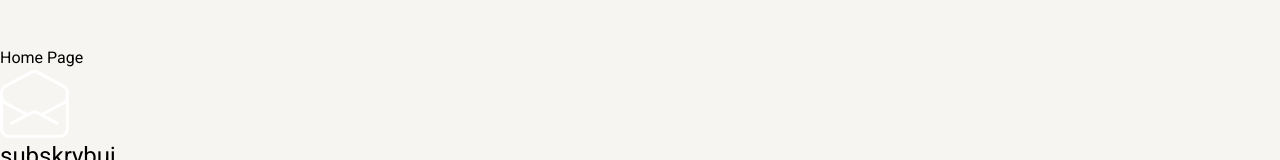
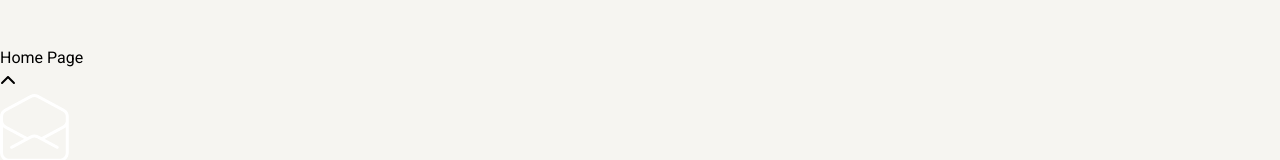
Before and after one commit to MargoKrk/Eco-bazarek, a React (Vite) app: page / in a window 1280 px wide. Shown: the part 3956-4116 px from the top of the page. Built offline with nearby package versions, Linux system fonts and the light colour scheme.

Commit message:
floating button

```diff
--- /dev/null
+++ b/src/components/FloatingButton.tsx
@@ -0,0 +1,25 @@
+import { FontAwesomeIcon } from "@fortawesome/react-fontawesome";
+import { HTMLAttributes } from "react";
+import { faChevronUp } from "@fortawesome/free-solid-svg-icons";
+
+export interface FloatingButtonProps extends HTMLAttributes<HTMLDivElement> {}
+
+export const FloatingButton = () => {
+
+    const handleScroll = () => {
+        window.scrollTo({
+            top: 0,
+            behavior: "smooth"
+        })
+    }
+
+  return (
+    <div className="flex justify-center items-center w-[42px] h-[42px] bg-[#46AA42] rounded-full fixed right-[27px] top-[624px]">
+      <FontAwesomeIcon
+        icon={faChevronUp}
+        className="w-[30px] h-[16px] text-white"
+        onClick={handleScroll}
+      />
+    </div>
+  );
+};
--- a/src/components/Header/Header.tsx
+++ b/src/components/Header/Header.tsx
@@ -4,7 +4,7 @@ import { Logo } from "./Logo";
 
 export const Header = () => {
   return (
-    <header className="sticky p-4 flex justify-between items-center h-[64px] bg-[#46AA42] text-white">
+    <header className="sticky top-0 p-4 flex justify-between items-center h-[64px] bg-[#46AA42] text-white">
       <Logo />
 
       <ul className="flex">
--- a/src/components/index.tsx
+++ b/src/components/index.tsx
@@ -2,3 +2,4 @@ export { Content } from "./Content";
 export { Header } from "./Header";
 export { Footer } from "./Footer";
 export { TextField } from "./TextField";
+export { FloatingButton } from "./FloatingButton"
--- a/src/pages/AboutUsPage.tsx
+++ b/src/pages/AboutUsPage.tsx
@@ -1,4 +1,4 @@
-import { Content } from "../components";
+import { Content, FloatingButton } from "../components";
 import AboutUsImage from "../images/about-us-hero.png";
 
 export const AboutUsPage = () => {
@@ -45,6 +45,7 @@ export const AboutUsPage = () => {
         <iframe src="https://player.vimeo.com/video/724732134?title=0&portrait=0&byline=0&autoplay=1&loop=1&transparent=1&muted=1"
         className="h-full left-0 absolute top-0 w-full"></iframe>
       </figure>
+      <FloatingButton />
     </Content>
   );
 };
--- a/src/pages/HomePage.tsx
+++ b/src/pages/HomePage.tsx
@@ -1,5 +1,10 @@
-import { Content } from "../components"
+import { Content, FloatingButton } from "../components";
 
 export const HomePage = () => {
-    return <Content title="Home">Home Page</Content>
-}
+  return (
+    <Content title="Home">
+      Home Page
+      <FloatingButton />
+    </Content>
+  );
+};
--- a/src/pages/ProductsPage.tsx
+++ b/src/pages/ProductsPage.tsx
@@ -1,5 +1,10 @@
-import { Content } from "../components"
+import { Content, FloatingButton } from "../components";
 
 export const ProductsPage = () => {
-    return <Content title="Produkty">Products Page</Content>
-}
+  return (
+    <Content title="Produkty">
+      Products Page
+      <FloatingButton />
+    </Content>
+  );
+};
```
